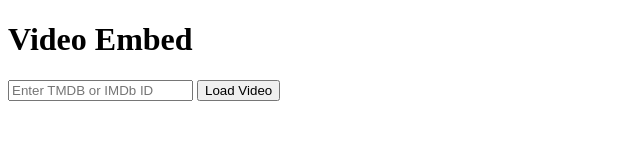
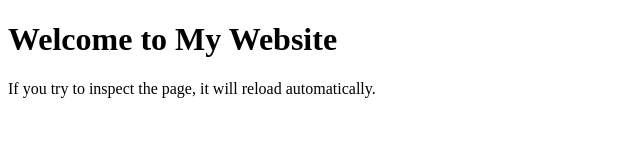
Before and after one commit to sandy2k25/sanny, a website: page views/index.html in a window 1280 px wide. Shown: the whole page, without its empty margins (0-640 px from the left). Drawn offline with Linux system fonts and the light colour scheme.

Commit message:
Update index.html

```diff
--- a/views/index.html
+++ b/views/index.html
@@ -3,38 +3,30 @@
 <head>
     <meta charset="UTF-8">
     <meta name="viewport" content="width=device-width, initial-scale=1.0">
-    <title>Video Embed</title>
+    <title>DevTools Detection</title>
 </head>
 <body>
-    <h1>Video Embed</h1>
-    <form action="/video" method="get">
-        <input type="text" id="videoId" placeholder="Enter TMDB or IMDb ID" required>
-        <button type="button" onclick="loadVideo()">Load Video</button>
-    </form>
+    <h1>Welcome to My Website</h1>
+    <p>If you try to inspect the page, it will reload automatically.</p>
 
-    <div id="video-container">
-        <!-- The video will be embedded here dynamically -->
-    </div>
+    <!-- Add the script at the end of the body -->
+    <script>
+        (function() {
+            var devtools = { open: false };
+            var threshold = 160;
 
-    <script>
-        function loadVideo() {
-            var videoId = document.getElementById("videoId").value;
-            if (videoId) {
-                var videoContainer = document.getElementById("video-container");
-                var videoElement = document.createElement("video");
+            // Function to detect if developer tools are opened
+            var checkDevTools = function() {
+                // Check if the outerWidth is greater than innerWidth (indicating DevTools is open)
+                devtools.open = window.outerWidth - window.innerWidth > threshold || window.outerHeight - window.innerHeight > threshold;
+                if (devtools.open) {
+                    location.reload();  // Reload the page if DevTools are detected
+                }
+            };
 
-                // Set the source of the video to the backend server that streams the video
-                videoElement.src = `http://localhost:3000/video/${videoId}`;
-                videoElement.width = "800";
-                videoElement.height = "450";
-                videoElement.controls = true; // Show video controls
-                videoElement.autoplay = true;
-
-                // Clear any previous video and append the new video element
-                videoContainer.innerHTML = "";
-                videoContainer.appendChild(videoElement);
-            }
-        }
+            // Set an interval to check every second (1000 ms)
+            setInterval(checkDevTools, 1000);
+        })();
     </script>
 </body>
 </html>
```
